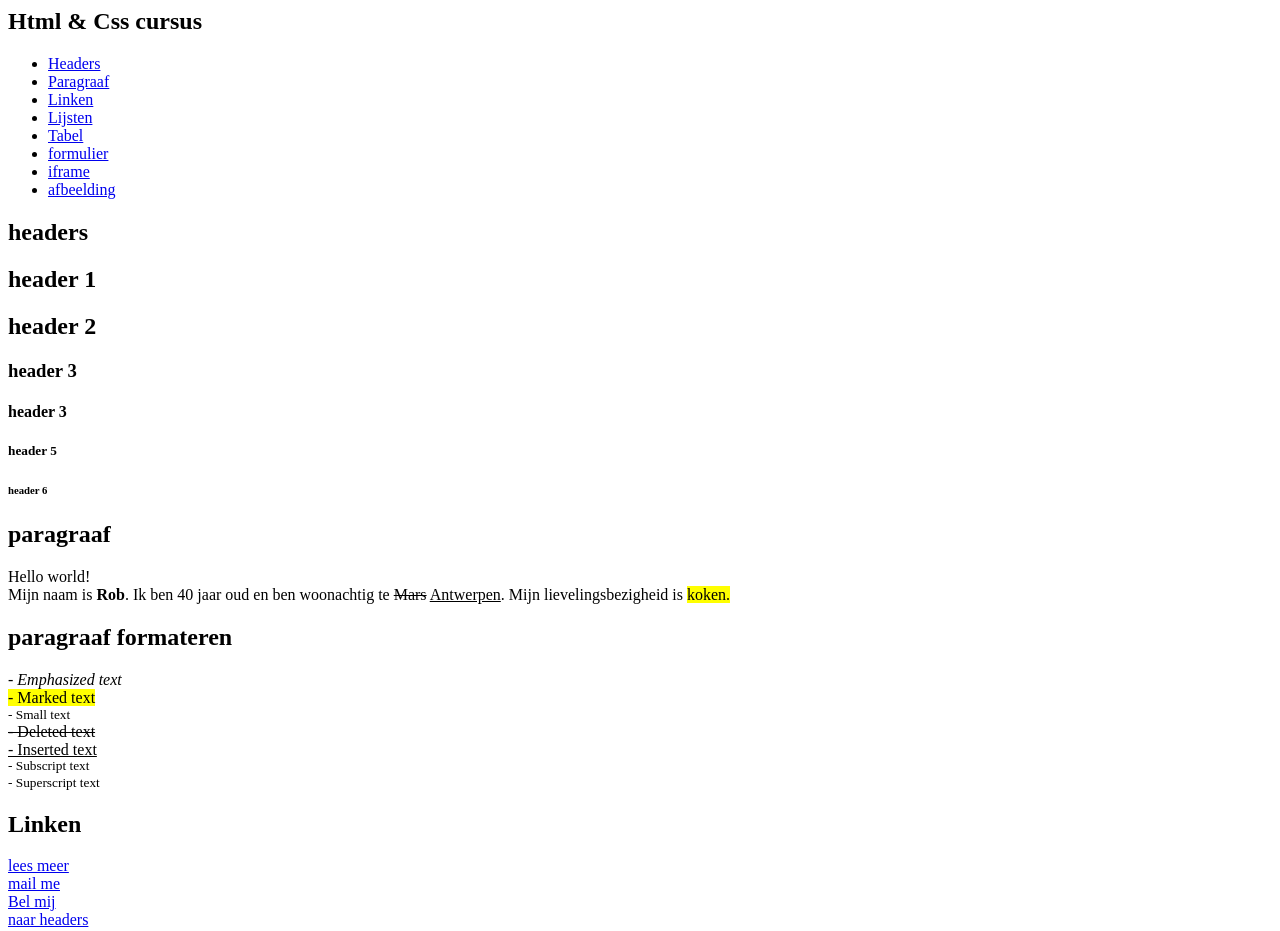
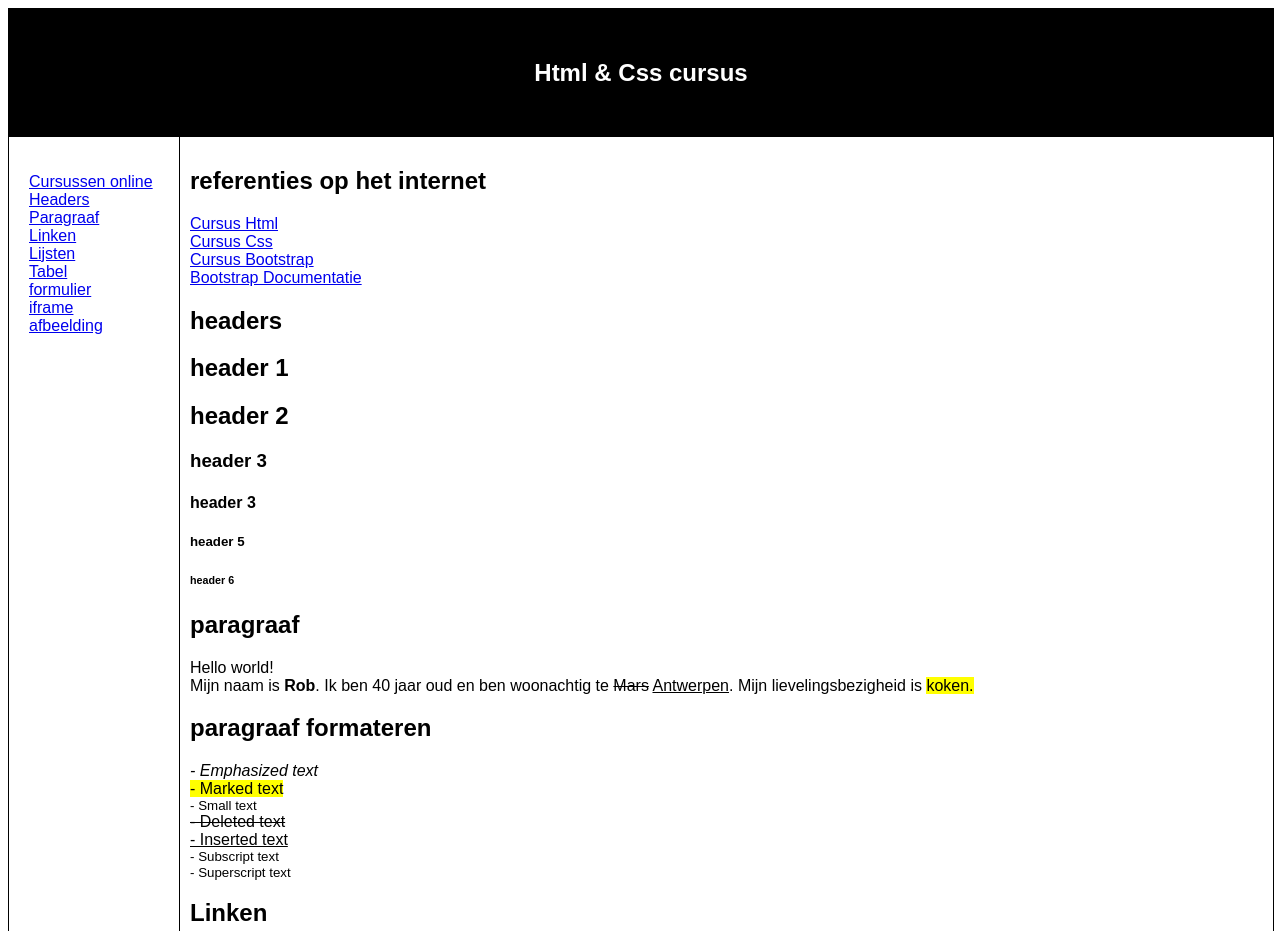
Before and after one commit to rob-ot-dot-be/senaat-startoefening, a plain HTML site: page index.html in a window 1280 px wide. Shown: the top 931 px of the page. Drawn offline with Linux system fonts and the light colour scheme.

Commit message:
clean up

```diff
--- a/css/stylesheet.css
+++ b/css/stylesheet.css
@@ -0,0 +1,40 @@
+body {
+	font-family: arial;
+}
+
+.wrapper {
+	width: 100%;
+	border: 1px solid black;
+}
+
+
+nav {
+	max-width: 160px;
+	margin: 0px;
+	float:left;
+	padding:20px;
+}
+
+
+.mainSection {
+	margin-left: 170px;
+	border-left:1px solid black;
+	padding:10px;
+
+}
+
+.bigTitle, footer {
+	background-color: black;
+	color: white;
+
+	text-align: center;
+
+	padding:30px;
+
+}
+
+
+nav.inhoud ul {
+	list-style-type: none;
+	padding-left:0px;
+}
--- a/index.html
+++ b/index.html
@@ -9,11 +9,12 @@
 	<body>
 		<div class="wrapper">
 			<section class="bigTitle">
-				<h1>Html &amp; Css cursus </h1>
+				<h1>Html &amp;  Css cursus </h1>
 			</section>
 
 			<nav class="inhoud">
 				<ul>
+					<li><a href="#intro">Cursussen online</a></li>
 					<li><a href="#headers">Headers</a></li>
 					<li><a href="#paragraaf">Paragraaf</a></li>
 					<li><a href="#linken">Linken</a></li>
@@ -26,6 +27,19 @@
 			</nav>
 
 			<div class="mainSection">
+				<section class="intro">
+					<a name="intro" />
+						<header>
+							<h2>referenties op het internet</h2>
+						</header>
+
+						<a href="http://www.w3schools.com/html/default.asp">Cursus Html</a><br />
+						<a href="http://www.w3schools.com/css/default.asp">Cursus Css</a><br />
+						<a href="http://www.w3schools.com/css/default.asp">Cursus Bootstrap</a><br />
+						<a href="http://getbootstrap.com/">Bootstrap Documentatie</a><br />
+
+
+				</section>
 
 				<section class="headers">
 					<a name="headers" />
```
